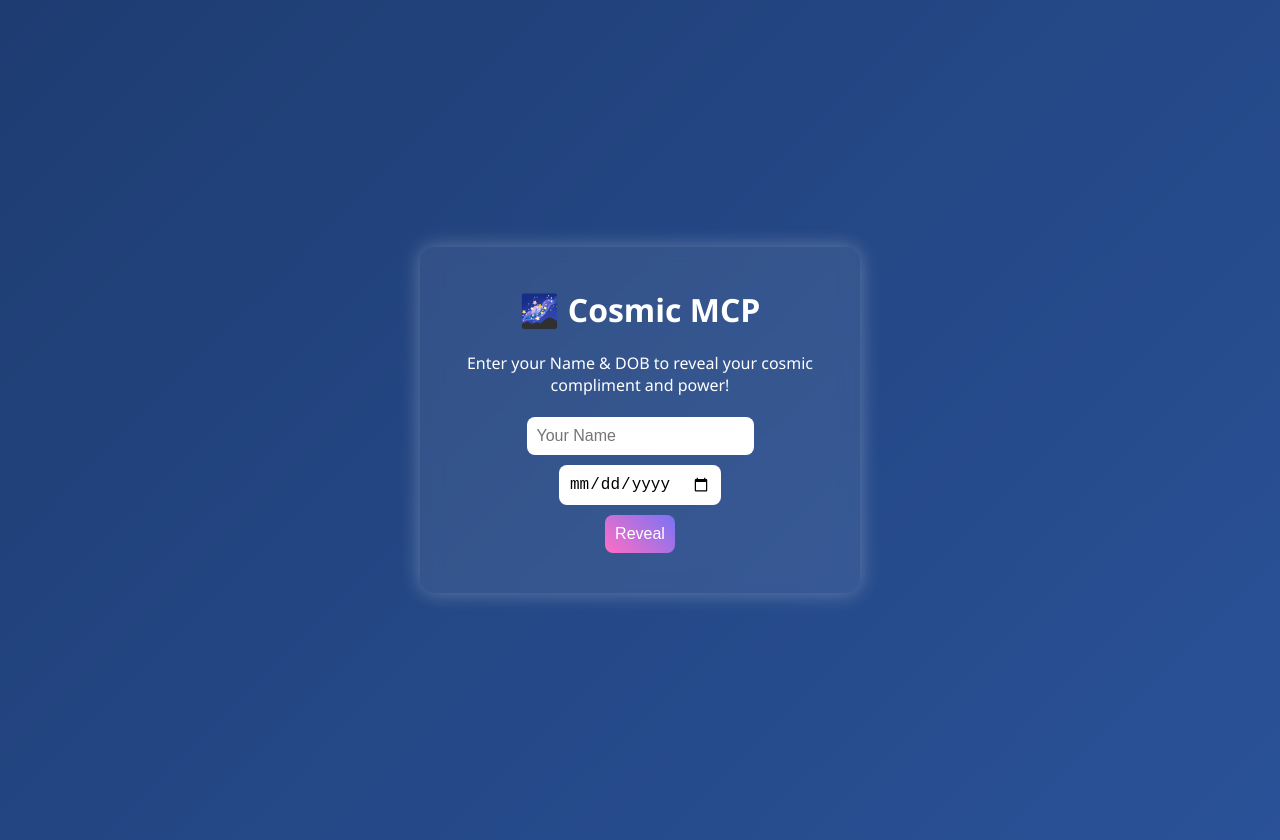
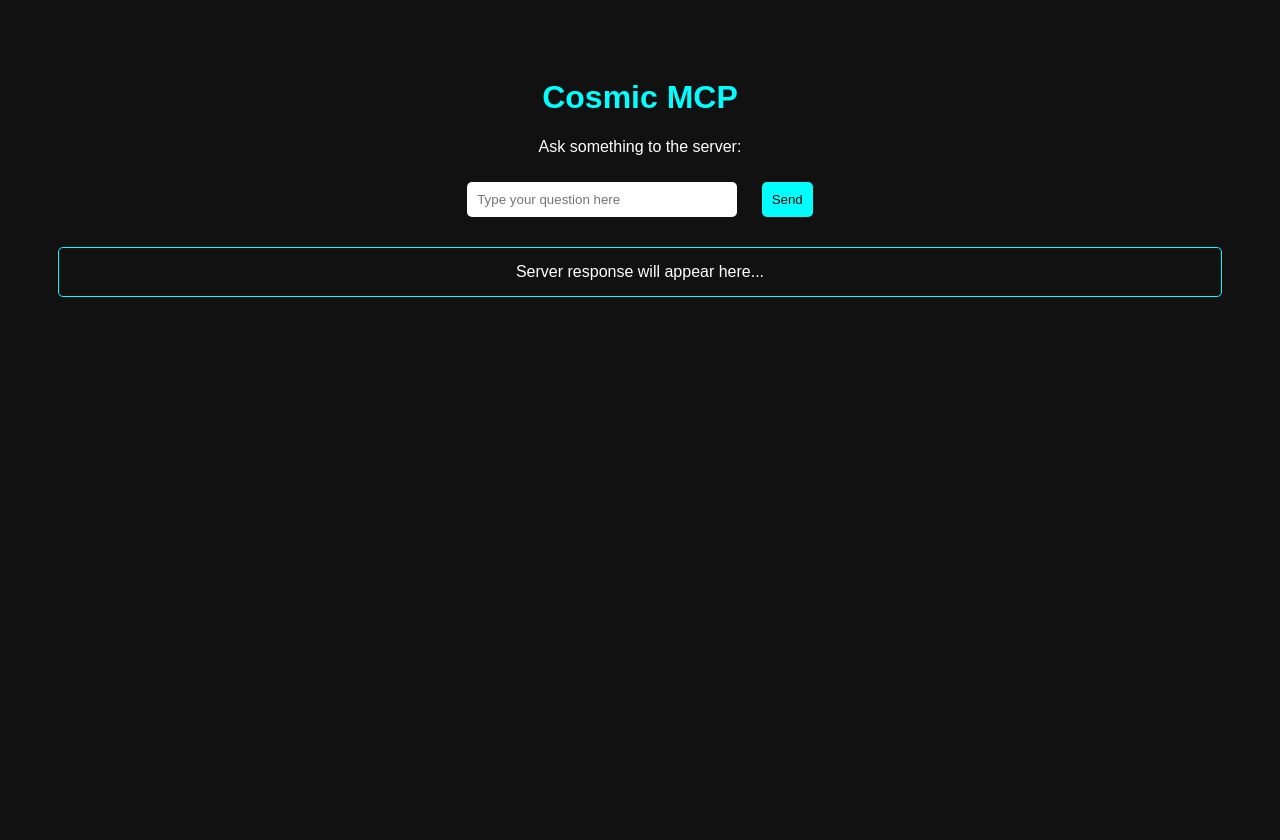
Before and after one commit to udayrajpal/cosmic-mcp, a plain HTML site: page index.html in a window 1280 px wide. After the commit the page ends 800 px from the top, so only its background shows below. Drawn offline with Linux system fonts and the light colour scheme.

Commit message:
Update index.html
Add main HTML file for demo

```diff
--- a/index.html
+++ b/index.html
@@ -1,113 +1,69 @@
 <!DOCTYPE html>
 <html lang="en">
 <head>
-<meta charset="UTF-8">
-<meta name="viewport" content="width=device-width, initial-scale=1.0">
-<title>🌌 Cosmic MCP — Mystic Compliment & Power</title>
+  <meta charset="UTF-8" />
+  <meta name="viewport" content="width=device-width, initial-scale=1.0" />
+  <title>Cosmic MCP</title>
   <style>
     body {
-  margin: 0;
-  padding: 0;
-  font-family: 'Segoe UI', sans-serif;
-  background: linear-gradient(135deg, #1e3c72, #2a5298);
-  color: white;
-  min-height: 100vh;
-  display: flex;
-  flex-direction: column;
-  align-items: center;
-  justify-content: center;
+      font-family: Arial, sans-serif;
+      background: #111;
+      color: #fff;
       text-align: center;
-  padding: 20px;
+      padding: 50px;
     }
-.card {
-  background: rgba(255, 255, 255, 0.08);
-  padding: 20px;
-  border-radius: 15px;
-  backdrop-filter: blur(10px);
-  box-shadow: 0 0 20px rgba(255, 255, 255, 0.3);
-  max-width: 400px;
-  width: 100%;
+    h1 {
+      color: #0ff;
     }
     input, button {
       padding: 10px;
-  margin: 5px;
-  border-radius: 8px;
+      margin: 10px;
       border: none;
-  font-size: 1rem;
+      border-radius: 5px;
+    }
+    input {
+      width: 250px;
     }
     button {
-  background: #ff6ec4;
-  background: linear-gradient(45deg, #ff6ec4, #7873f5);
-  color: white;
+      background-color: #0ff;
+      color: black;
       cursor: pointer;
     }
-button:hover {
-  opacity: 0.9;
-}
-.result {
-  margin-top: 15px;
-  font-size: 1.1rem;
+    #response {
+      margin-top: 20px;
+      padding: 15px;
+      border: 1px solid #0ff;
+      border-radius: 5px;
     }
   </style>
 </head>
 <body>
-<div class="card">
-  <h1>🌌 Cosmic MCP</h1>
-  <p>Enter your Name & DOB to reveal your cosmic compliment and power!</p>
-  <input type="text" id="name" placeholder="Your Name">
-  <input type="date" id="dob">
-  <br>
-  <button onclick="generate()">Reveal</button>
-  <div class="result" id="result"></div>
-</div>
+  <h1>Cosmic MCP</h1>
+  <p>Ask something to the server:</p>
+
+  <input type="text" id="userInput" placeholder="Type your question here" />
+  <button onclick="sendRequest()">Send</button>
+
+  <div id="response">Server response will appear here...</div>
 
   <script>
-function lifePathNumber(dob) {
-  let digits = dob.replace(/-/g, '').split('').map(Number);
-  let sum = digits.reduce((a,b) => a+b, 0);
-  while (sum > 9) {
-    sum = sum.toString().split('').map(Number).reduce((a,b) => a+b, 0);
+    async function sendRequest() {
+      const query = document.getElementById('userInput').value;
+      const responseDiv = document.getElementById('response');
+
+      try {
+        const res = await fetch('/api/ask', {
+          method: 'POST',
+          headers: {
+            'Content-Type': 'application/json'
+          },
+          body: JSON.stringify({ prompt: query })
+        });
+        const data = await res.json();
+        responseDiv.innerHTML = `<strong>Response:</strong> ${data.reply || 'No reply'}`;
+      } catch (err) {
+        responseDiv.innerHTML = `<span style="color:red;">Error: ${err.message}</span>`;
       }
-  return sum;
-}
-
-function generate() {
-  let name = document.getElementById("name").value.trim();
-  let dob = document.getElementById("dob").value;
-  if (!name || !dob) {
-    document.getElementById("result").innerHTML = "✨ Please enter both Name & DOB";
-    return;
-  }
-  let num = lifePathNumber(dob);
-
-  const compliments = {
-    1: "You are a blazing trailblazer, shaping the cosmos with your will.",
-    2: "Your harmony brings peace to every soul you meet.",
-    3: "You radiate joy like starlight dancing in space.",
-    4: "Your strength is the bedrock of galaxies.",
-    5: "You are change itself — the wind between worlds.",
-    6: "Your care warms even the coldest corners of the universe.",
-    7: "Wisdom flows through you like ancient cosmic rivers.",
-    8: "You command destiny with the grace of a supernova.",
-    9: "Your compassion echoes across time and space."
-  };
-
-  const powers = {
-    1: "Summon meteor showers to inspire those around you.",
-    2: "Weave invisible threads of connection between hearts.",
-    3: "Sing songs that make stars dance.",
-    4: "Build unshakable bridges across galaxies.",
-    5: "Bend cosmic winds to carry your message anywhere.",
-    6: "Heal broken worlds with a single touch.",
-    7: "Decode the hidden language of constellations.",
-    8: "Command gravity to bring order to chaos.",
-    9: "Radiate a light that guides lost travelers home."
-  };
-
-  document.getElementById("result").innerHTML =
-    `<strong>Life Path ${num}</strong><br>` +
-    `💫 ${compliments[num]}<br>` +
-    `🪐 Superpower: ${powers[num]}`;
     }
   </script>
 </body>
```
Lines whose indentation alone changed are shown as unchanged.
